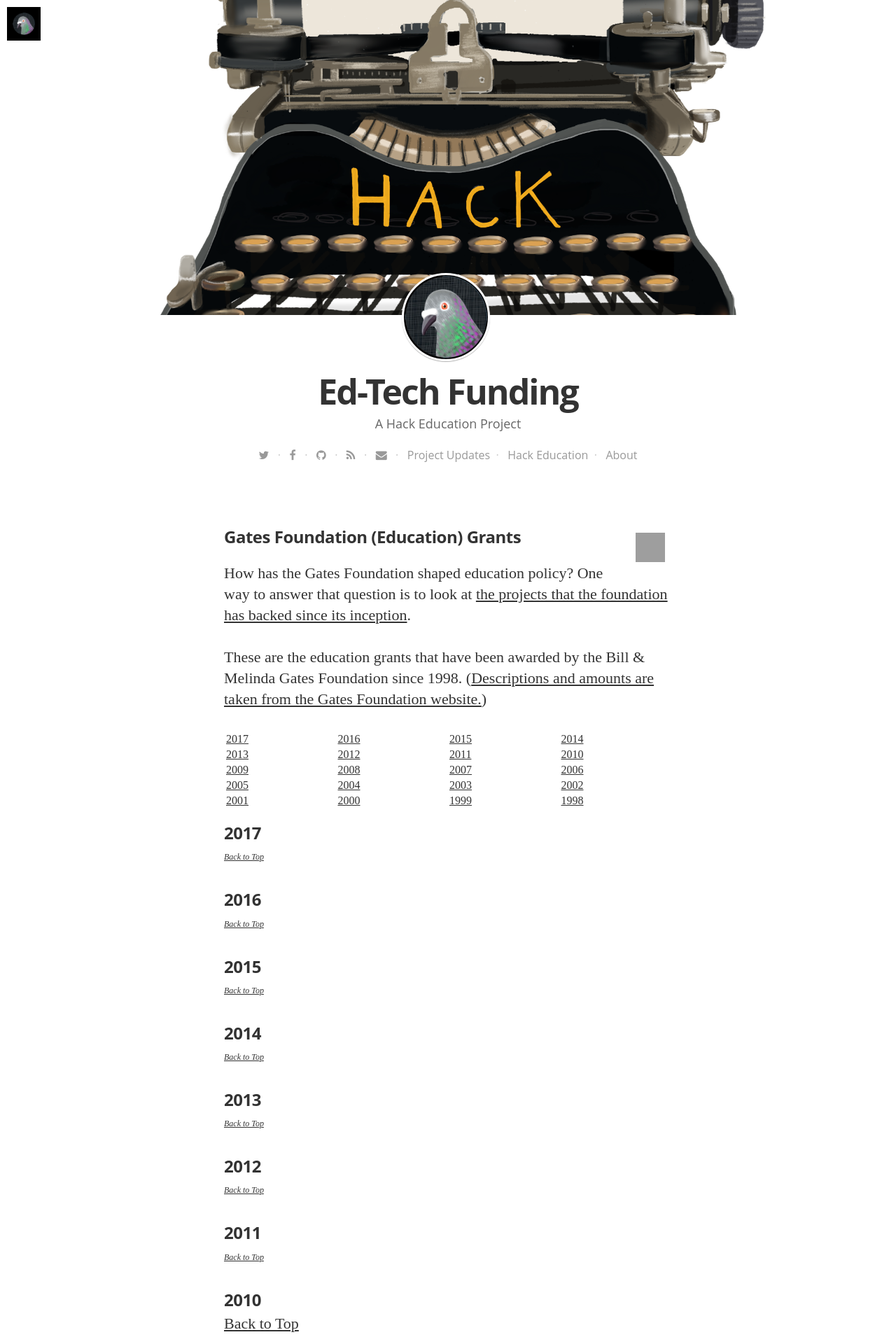
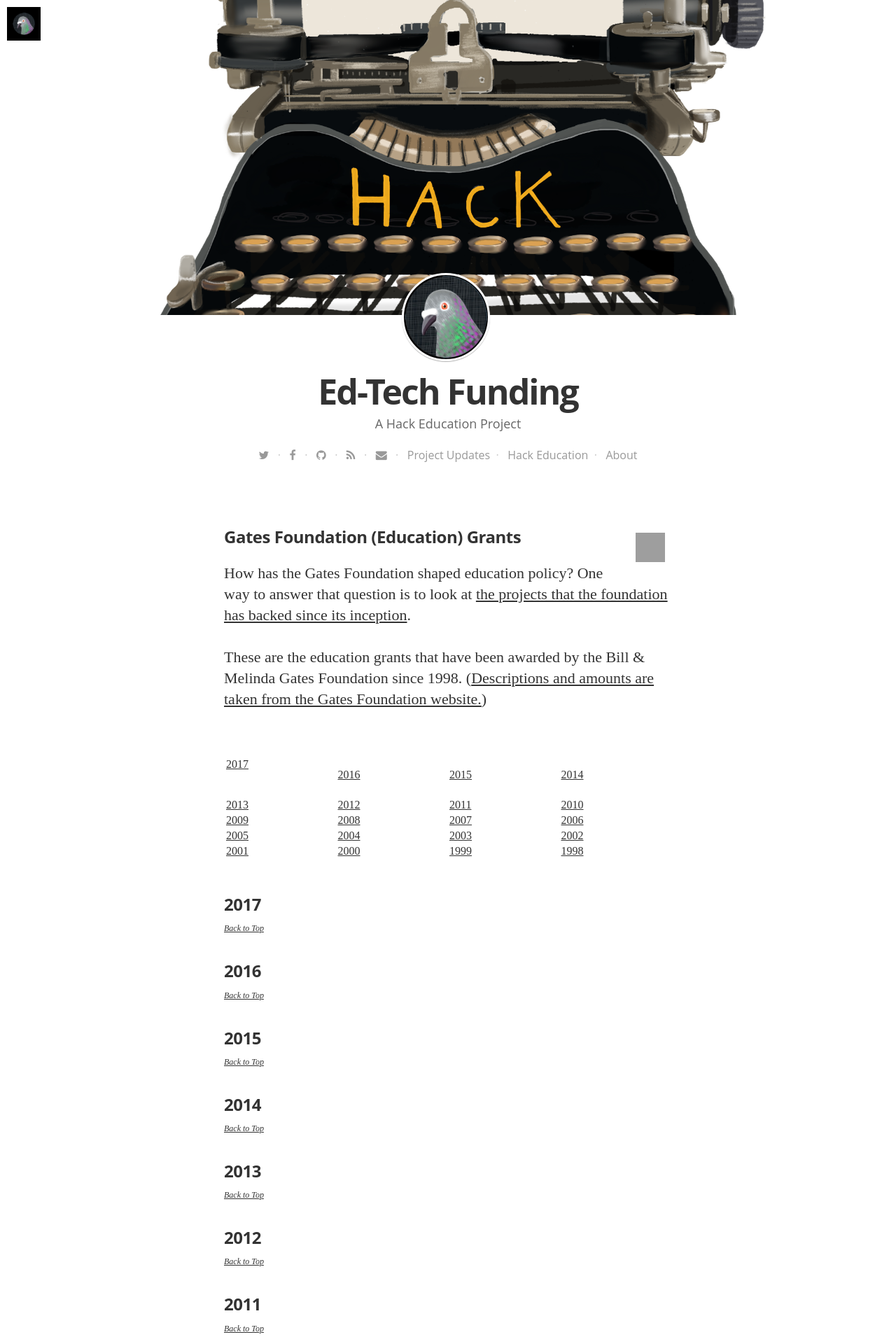
Before and after one commit to HackEducation/funding, a Jekyll site: the page built from gates-foundation.html, in a window 1280 px wide. Shown: the top 1920 px of the page at 70% size. Built offline with Jekyll 4.4.1, drawn with Linux system fonts in a browser that asks for light colours; nearby versions of some CDN libraries; some web fonts are replaced; grey boxes are pictures that could not be loaded.

Commit message:
trying to adjust look of table

```diff
--- a/gates-foundation.html
+++ b/gates-foundation.html
@@ -10,9 +10,9 @@
 
 <p>These are the education grants that have been awarded by the Bill & Melinda Gates Foundation since 1998. (<a href="https://www.gatesfoundation.org">Descriptions and amounts are taken from the Gates Foundation website.</a>)</p>
 
-<table style="width:100%">
+<p><table style="width:100%">
   <tr>
-    <td><a href="#2017">2017</a></td>
+    <td><p style="font-size:16px"><a href="#2017">2017</a></p></td>
     <td><a href="#2016">2016</a></td>
     <td><a href="#2015">2015</a></td>
     <td><a href="#2014">2014</a></td>
@@ -41,7 +41,7 @@
     <td><a href="#1999">1999</a></td>
     <td><a href="#1998">1998</a></td>
   </tr>
-</table>
+</table></p>
 
 <br />
 
```
